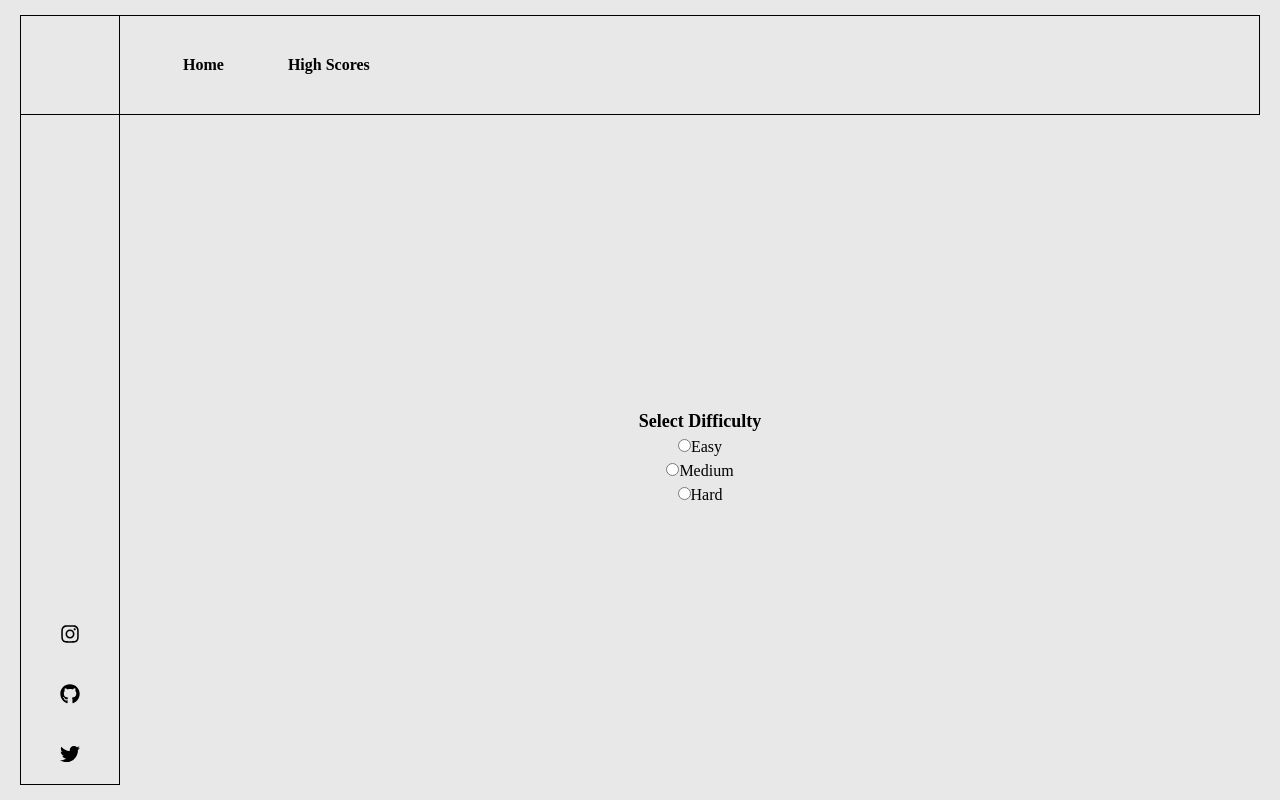
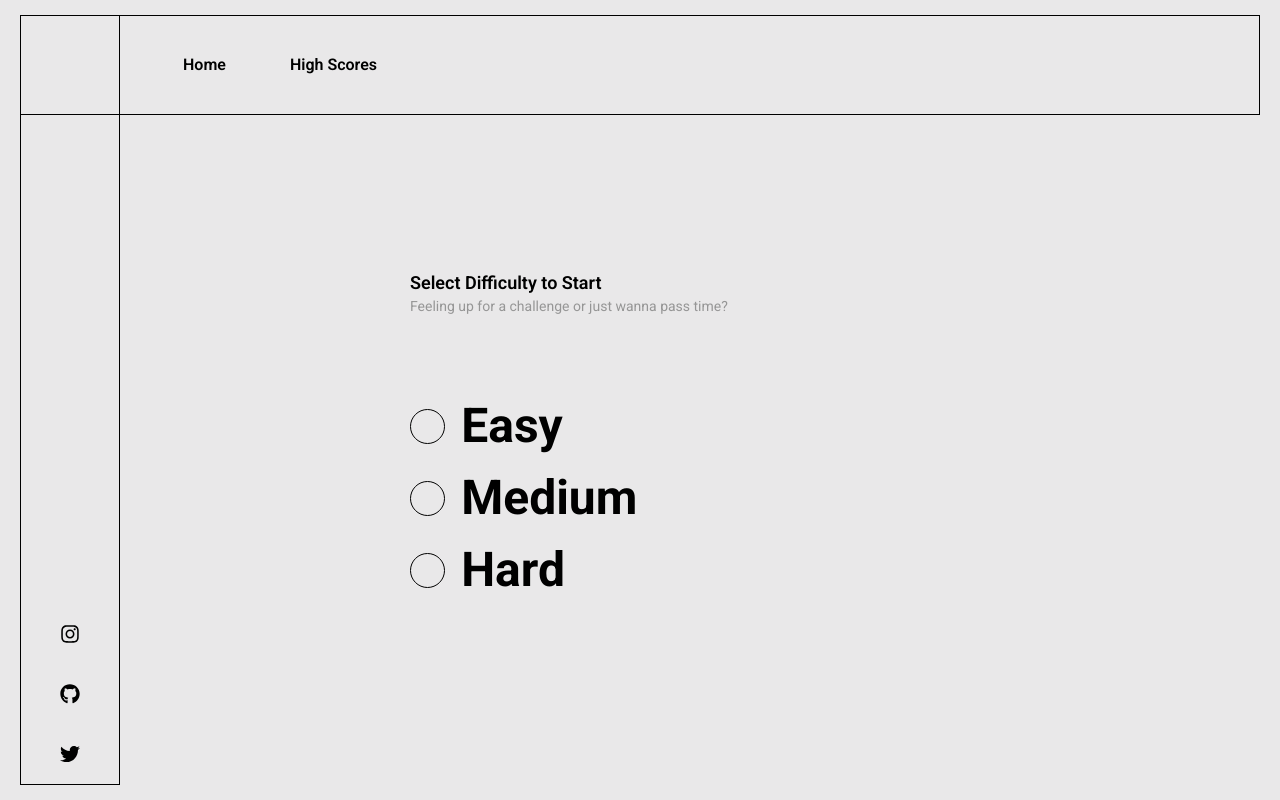
Before and after one commit to literallymarvellous/typescript-quiz-app, a React (Create React App) app: page /difficulty in a window 1280 px wide. Built offline with nearby package versions, Linux system fonts and the light colour scheme; a web font is replaced by a local one.

Commit message:
fixed Quiz component css

```diff
--- a/public/index.html
+++ b/public/index.html
@@ -9,6 +9,12 @@
       href="https://fonts.googleapis.com/css2?family=Catamaran:wght@700&family=Fascinate+Inline&display=swap"
       rel="stylesheet"
     />
+    <link rel="preconnect" href="https://fonts.googleapis.com" />
+    <link rel="preconnect" href="https://fonts.gstatic.com" crossorigin />
+    <link
+      href="https://fonts.googleapis.com/css2?family=Roboto:wght@300;400;500;600;700;800&display=swap"
+      rel="stylesheet"
+    />
     <meta name="viewport" content="width=device-width, initial-scale=1" />
     <meta name="theme-color" content="#000000" />
     <meta
@@ -16,20 +22,8 @@
       content="Web site created using create-react-app"
     />
     <link rel="apple-touch-icon" href="%PUBLIC_URL%/logo192.png" />
-    <!--
-      manifest.json provides metadata used when your web app is installed on a
-      user's mobile device or desktop. See https://developers.google.com/web/fundamentals/web-app-manifest/
-    -->
     <link rel="manifest" href="%PUBLIC_URL%/manifest.json" />
-    <!--
-      Notice the use of %PUBLIC_URL% in the tags above.
-      It will be replaced with the URL of the `public` folder during the build.
-      Only files inside the `public` folder can be referenced from the HTML.
 
-      Unlike "/favicon.ico" or "favicon.ico", "%PUBLIC_URL%/favicon.ico" will
-      work correctly both with client-side routing and a non-root public URL.
-      Learn how to configure a non-root public URL by running `npm run build`.
-    -->
     <title>React App</title>
   </head>
   <body>
--- a/src/components/Difficulty.tsx
+++ b/src/components/Difficulty.tsx
@@ -2,12 +2,18 @@ import React, { useContext } from "react";
 import { QuizContext } from "../context/context";
 import { Container, Wrapper } from "../styles/App.styles";
 import styles from "../styles/scss/App.module.scss";
+import { useNavigate } from "react-router-dom";
 
 const Difficulty = () => {
   const { level, setLevel, ...rest } = useContext(QuizContext);
+  let navigate = useNavigate();
 
   const handleChange = (e: React.ChangeEvent<HTMLInputElement>) => {
     setLevel(e.target.value);
+
+    setTimeout(() => {
+      navigate("/quiz");
+    }, 2000);
   };
 
   return (
@@ -15,8 +21,17 @@ const Difficulty = () => {
       <Wrapper>
         <Container>
           <div className={styles.diff}>
-            <p className={styles.question}>Select Difficulty</p>
+            <form className={styles.diffForm}>
               <div>
+                <p className={styles.question}>Select Difficulty to Start</p>
+
+                <p className={styles.smalltext}>
+                  Feeling up for a challenge or just wanna pass time?
+                </p>
+              </div>
+
+              <div className={styles.mt40}>
+                <div className={styles.flexRow}>
                   <input
                     type="radio"
                     id="easy"
@@ -24,10 +39,12 @@ const Difficulty = () => {
                     name="level"
                     onChange={handleChange}
                   />
-              <label htmlFor="easy">Easy</label>
+                  <label className={styles.optionsDiff} htmlFor="easy">
+                    Easy
+                  </label>
                 </div>
 
-            <div>
+                <div className={styles.flexRow}>
                   <input
                     type="radio"
                     id="medium"
@@ -35,10 +52,12 @@ const Difficulty = () => {
                     name="level"
                     onChange={handleChange}
                   />
-              <label htmlFor="medium">Medium</label>
+                  <label className={styles.optionsDiff} htmlFor="medium">
+                    Medium
+                  </label>
                 </div>
 
-            <div>
+                <div className={styles.flexRow}>
                   <input
                     type="radio"
                     id="hard"
@@ -46,8 +65,12 @@ const Difficulty = () => {
                     name="level"
                     onChange={handleChange}
                   />
-              <label htmlFor="hard">Hard</label>
+                  <label className={styles.optionsDiff} htmlFor="hard">
+                    Hard
+                  </label>
                 </div>
+              </div>
+            </form>
           </div>
         </Container>
       </Wrapper>
--- a/src/components/Info.tsx
+++ b/src/components/Info.tsx
@@ -23,14 +23,12 @@ const Info: React.FC = () => {
       <Wrapper>
         <Container>
           <div className={styles.info}>
-            <form className={styles.form} onSubmit={onSubmitForm}>
+            <form className={styles.infoForm} onSubmit={onSubmitForm}>
               <div className={styles.label}>
-                <label htmlFor="name">Enter Username</label>
+                <label htmlFor="name">Enter your Username</label>
               </div>
 
-              <div
-                className={`${styles.mt100} ${styles.relative} ${styles.after}`}
-              >
+              <div className={`${styles.relative} ${styles.after}`}>
                 <input
                   className={styles.input}
                   type="text"
--- a/src/components/QuestionCard.tsx
+++ b/src/components/QuestionCard.tsx
@@ -21,6 +21,7 @@ const QuestionCard: React.FC<Props> = ({
   callback,
 }) => {
   return (
+    <div className={styles.quesForm}>
       <div>
         <p className={styles.questionNo}>
           {questionNo} / {totalQuestions}
@@ -29,9 +30,11 @@ const QuestionCard: React.FC<Props> = ({
           className={styles.question}
           dangerouslySetInnerHTML={{ __html: question }}
         />
+      </div>
+
       <div>
         {answers.map((answer) => (
-          <div key={answer}>
+          <div key={answer} className={`${styles.textleft} ${styles.flexRow}`}>
             <input
               type="radio"
               id={answer}
@@ -41,6 +44,7 @@ const QuestionCard: React.FC<Props> = ({
               defaultChecked={accUserAns[questionNo - 1] === answer}
             />
             <label
+              className={styles.options}
               htmlFor={answer}
               dangerouslySetInnerHTML={{ __html: answer }}
             />
--- a/src/styles/App.styles.ts
+++ b/src/styles/App.styles.ts
@@ -9,6 +9,11 @@ export const GlobalStyle = createGlobalStyle`
   body {
     background-color: ${bgClr};
     overflow: scroll;
+    font-family: 'Roboto', sans-serif;;
+  }
+
+  :focus {
+    outline-color: ${secondaryClr};
   }
 
   ul {
@@ -29,6 +34,43 @@ export const GlobalStyle = createGlobalStyle`
     font-weight: 600;
     cursor: pointer;
   }
+
+  input[type="radio"] {
+    appearance: none;
+    margin: 0;
+    font: inherit;
+    color: black;
+    height: 2.2em;
+    width: 2.2em;
+    border: 1px solid black;
+    border-radius: 50%;
+    display: grid;
+    place-items: center;
+
+    @media screen and (max-width: 768px) {
+      height: 1.5em;
+      width: 1.5em;
+    }
+
+    &::before {
+      content: "";
+      width: 1.4em;
+      height: 1.4em;
+      border-radius: 50%;
+      transform: scale(0);
+      transform-origin: bottom;
+      transition: 350ms transform ease-in-out;
+      box-shadow: inset 1em 1em black;
+    }
+
+    &:checked::before {
+      transform: scale(1)
+    }
+
+    &:focus {
+      outline-color: ${secondaryClr};
+    }
+  }
 `;
 
 export const Wrapper = styled.main`
--- a/src/styles/scss/App.module.scss
+++ b/src/styles/scss/App.module.scss
@@ -5,6 +5,12 @@ $secondaryClr: hsl(300, 0%, 27%);
 .flexCol {
   display: flex;
   flex-direction: column;
+}
+
+.flexRow {
+  display: flex;
+  flex-direction: row;
+  align-items: center;
 }
 
 .mb20 {
@@ -37,6 +43,16 @@ $secondaryClr: hsl(300, 0%, 27%);
 
 .relative {
   position: relative;
+}
+
+.textleft {
+  text-align: left;
+}
+
+.smalltext {
+  font-size: 14px;
+  font-weight: 400;
+  color: $primaryClr;
 }
 
 .App {
@@ -79,11 +95,54 @@ $secondaryClr: hsl(300, 0%, 27%);
   flex-direction: column;
   justify-content: center;
   align-items: center;
+  text-align: left;
+}
+
+.infoForm {
+  width: 70%;
+  height: 70%;
+  display: flex;
+  flex-direction: column;
+  justify-content: space-around;
+  max-width: 960px;
+  margin-inline: auto;
+}
+
+.diffForm {
+  width: 50%;
+  height: 60%;
+  display: flex;
+  flex-direction: column;
+  justify-content: space-around;
+  max-width: 960px;
+  margin-inline: auto;
+
+  @media screen and (max-width: 768px) {
+    width: 70%;
+  }
 }
 
 .form {
   width: 75%;
-  max-width: 720px;
+  height: 70%;
+  display: flex;
+  flex-direction: column;
+  justify-content: space-between;
+  max-width: 1024px;
+  margin-inline: auto;
+  margin-top: 30px;
+
+  @media screen and (max-width: 768px) {
+    justify-content: space-around;
+  }
+}
+
+.quesForm {
+  width: 75%;
+  height: 70%;
+  display: grid;
+  gap: 50px;
+  max-width: 1024px;
   margin-inline: auto;
   margin-top: 30px;
 }
@@ -91,18 +150,18 @@ $secondaryClr: hsl(300, 0%, 27%);
 .label {
   width: 100%;
   text-align: left;
-  font-size: 20px;
-  font-weight: 700;
-  margin-bottom: 180px;
+  font-size: 18px;
+  font-weight: 600;
 }
 
 .input {
   appearance: none;
   width: 100%;
-  background-color: $bgClr;
+  background: transparent;
   border: none;
   border-bottom: 1px solid $primaryClr;
   font-size: 5vw;
+  font-weight: 600;
 
   &:focus {
     outline: none;
@@ -110,6 +169,10 @@ $secondaryClr: hsl(300, 0%, 27%);
 
   &::placeholder {
     font-size: 5vw;
+    font-weight: 600;
+    color: rgba(0, 0, 0, 0);
+    -webkit-text-stroke-width: 1px;
+    -webkit-text-stroke-color: black;
   }
 }
 
@@ -162,6 +225,30 @@ $secondaryClr: hsl(300, 0%, 27%);
   font-weight: 600;
   font-size: 18px;
   text-align: left;
+
+  @media screen and (max-width: 768px) {
+    font-size: 16px;
+  }
+}
+
+.options {
+  font-weight: 700;
+  font-size: 2rem;
+  margin-left: 1rem;
+
+  @media screen and (max-width: 768px) {
+    font-size: 1.5rem;
+  }
+}
+
+.optionsDiff {
+  font-weight: 700;
+  font-size: 3rem;
+  margin-left: 1rem;
+
+  @media screen and (max-width: 768px) {
+    font-size: 2rem;
+  }
 }
 
 .timer {
```
Lines whose indentation alone changed are shown as unchanged.
